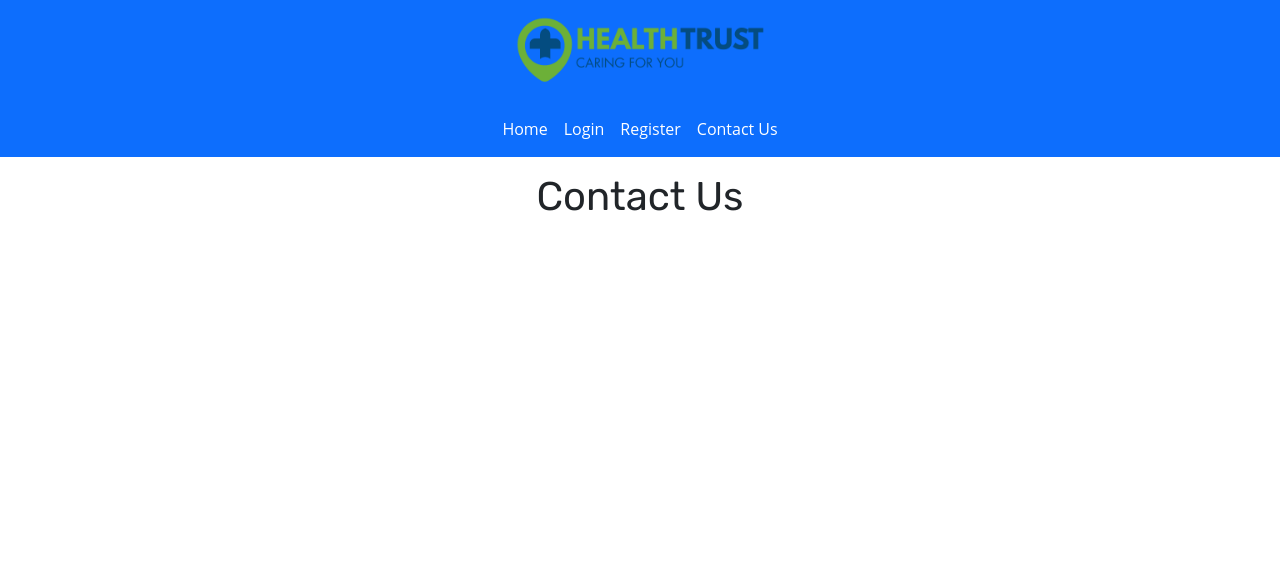
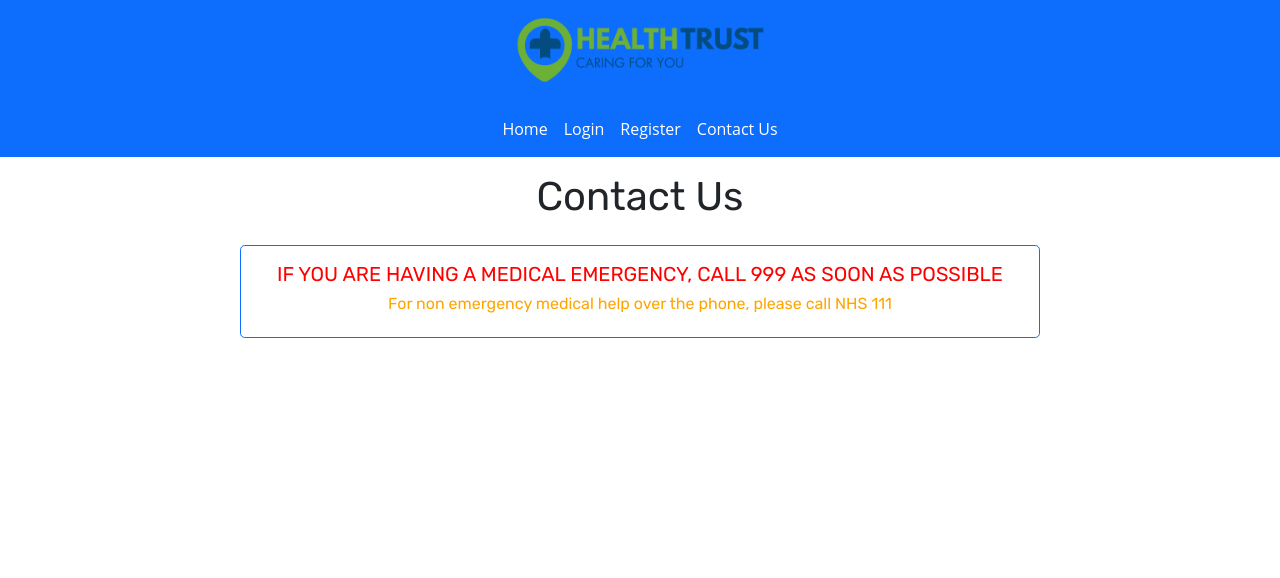
Before and after one commit to mfronistas/HealthTrustApp, a Flask app: page /contact in a window 1280 px wide. Shown: the top 578 px of the page. Run offline with Flask 2, Linux system fonts and the light colour scheme; some web fonts are replaced.

Commit message:
Added text to contact us page

```diff
--- a/templates/contact.html
+++ b/templates/contact.html
@@ -4,7 +4,16 @@
 <head>
     <h1 class="p-3 text-center">Contact Us</h1>
 </head>
-<body>
+    <div class="card mx-auto p-3 bg-white text-primary border-primary border rounded-3" style="width:800px;">
+    <div class="mx-auto">
+        <h5 style="color:red;">IF YOU ARE HAVING A MEDICAL EMERGENCY, CALL 999 AS SOON AS POSSIBLE</h5>
+    </div>
+    <div class="mx-auto">
+        <h6 style="color:orange;">For non emergency medical help over the phone, please call NHS 111</h6>
+    </div>
+    <div class="md-auto">
 
-</body>
+    </div>
+
+    </div>
 {% endblock %}
```
